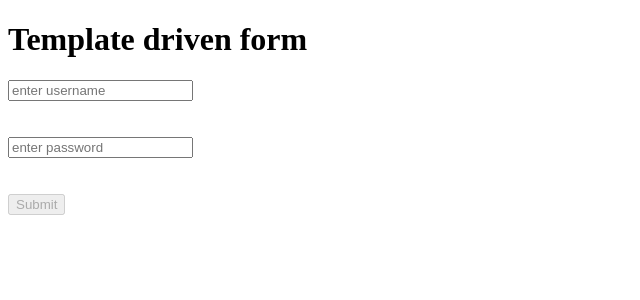
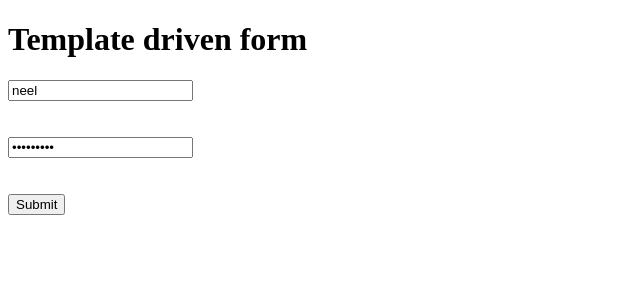
Before and after one commit to NeelCitrusbug/Angular-Learning, an Angular app: page / in a window 1280 px wide. Shown: the top 300 px of the page, without its empty margins (0-640 px from the left). Built offline with nearby package versions, Linux system fonts and the light colour scheme.

Commit message:
predefined value

```diff
--- a/src/app/app.component.ts
+++ b/src/app/app.component.ts
@@ -9,8 +9,8 @@ export class AppComponent {
   title = 'practice';
 
   user={
-    name:'',
-    password:''
+    name:'neel',
+    password:'Neel@1234'
   };
 
   onSubmit(val:any){
```
